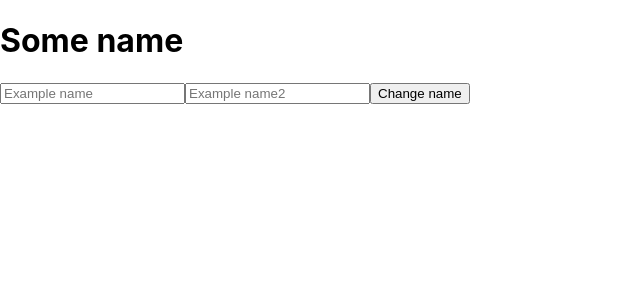
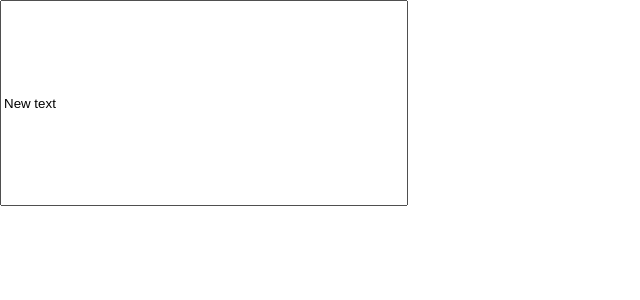
Before and after one commit to AnnaDreznerGajak/react-hooks, a React (Create React App) app: page / in a window 1280 px wide. Shown: the top 300 px of the page, without its empty margins (0-640 px from the left). Built offline with nearby package versions, Linux system fonts and the light colour scheme.

Commit message:
useLayoutEffect

```diff
--- /dev/null
+++ b/src/components/layoutEffect/LayoutEffectHook.js
@@ -0,0 +1,22 @@
+import React, { useLayoutEffect, useEffect, useRef } from "react";
+
+function LayoutEffectHook() {
+
+    const inputRef = useRef();
+
+    useLayoutEffect(() => {
+        console.log(inputRef.current.value);
+    }, [])
+
+    useEffect(() => {
+        inputRef.current.value = "New text"
+    }, []);
+
+    return (
+        <div>
+            <input type="text" ref={inputRef} value="Test" style={{ width: 400, height: 200 }} />
+        </div>
+    )
+}
+
+export default LayoutEffectHook;
--- a/src/index.js
+++ b/src/index.js
@@ -2,12 +2,12 @@ import React from 'react';
 import ReactDOM from 'react-dom/client';
 import './index.css';
 import reportWebVitals from './reportWebVitals';
-import RefHooks from './components/ref/RefHooks';
+import LayoutEffectHook from './components/layoutEffect/LayoutEffectHook';
 
 const root = ReactDOM.createRoot(document.getElementById('root'));
 root.render(
   <React.StrictMode>
-    <RefHooks />
+    <LayoutEffectHook />
   </React.StrictMode>
 );
 
```
